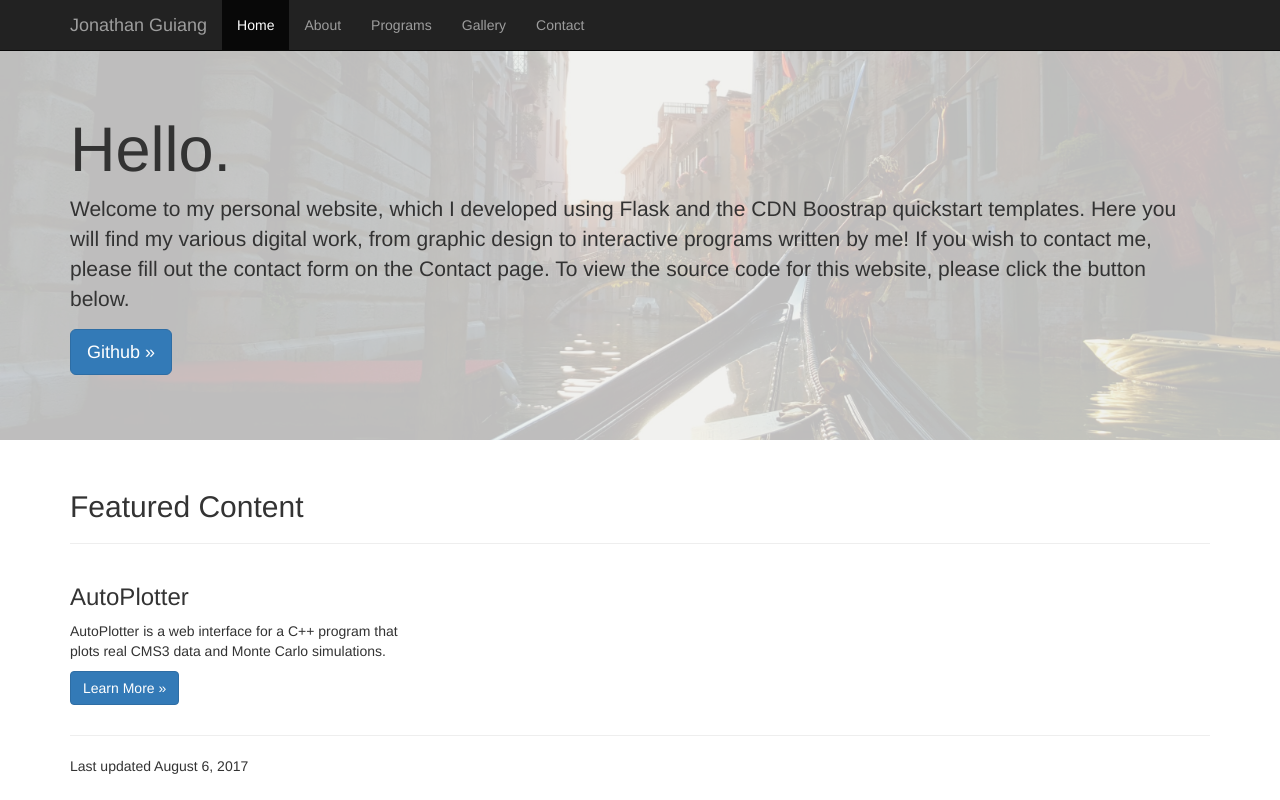
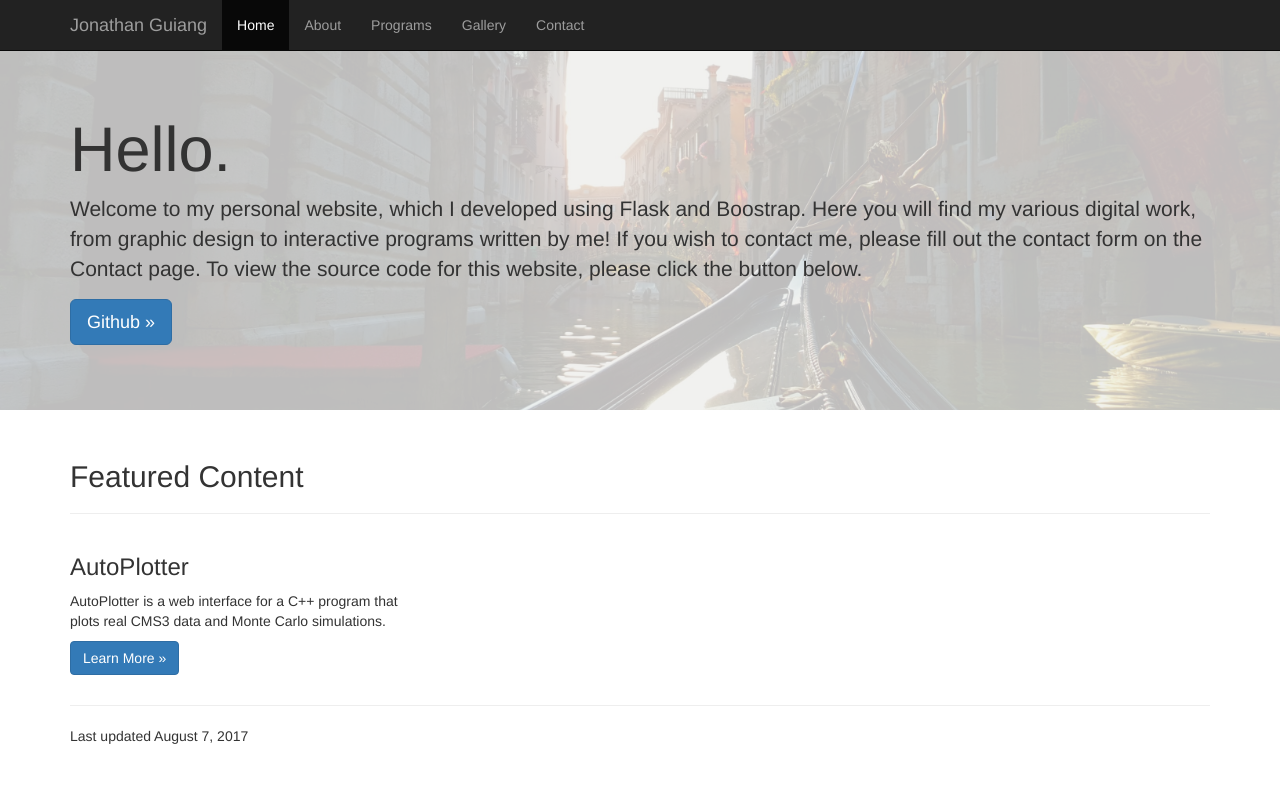
Before and after one commit to jkguiang/my_website, a Flask app: page / in a window 1280 px wide. Run offline with Flask 2, Linux system fonts and the light colour scheme; some libraries are stand-ins or nearby versions.

Commit message:
animations not made, contact info needs to be routed somewhere, everything else done for v1 release

```diff
--- a/templates/about.html
+++ b/templates/about.html
@@ -49,7 +49,7 @@
         Outside of my scientific interests, I am an amateur graphic artist and play the piano and guitar (poorly). While working for the Campagnari
         High Energy Physics group at UCSB, I have gained a greater interest in and appreciation for coding. I am most comfortable in Python, but
         I have a working knowledge of C++ and am familiar with several other coding languages including JavaScript, html, and bash. My work for
-        the Campagnari group is mainly computational. We use ROOT, a C++ framework designed by and for CERN physicists, to interpret data gathered
+        the Campagnari group is mainly computational. We use ROOT, a C++ framework designed by and for physicists, to parse and interpret data gathered
         by the CMS detector at the LHC. As far as my other persuits, I have done some more serious graphic design for some small companies and
         startups. Examples of all of my work can be found on this website.
     </p>
--- a/templates/home.html
+++ b/templates/home.html
@@ -35,7 +35,8 @@
     <p><br /></p>
     <div class="container">
         <h1>Hello.</h1>
-        <p>Welcome to my personal website, which I developed using Flask and the CDN Boostrap quickstart templates.
+        <p>
+            Welcome to my personal website, which I developed using Flask and Boostrap.
             Here you will find my various digital work, from graphic design to interactive programs written by me!
             If you wish to contact me, please fill out the contact form on the Contact page. To view the source code
             for this website, please click the button below.</p>
--- a/templates/layout.html
+++ b/templates/layout.html
@@ -18,7 +18,7 @@
         <div class="container">
             <hr>
             <footer>
-                <p>Last updated August 6, 2017</p>
+                <p>Last updated August 7, 2017</p>
             </footer>
         </div>
         <script src="https://maxcdn.bootstrapcdn.com/bootstrap/3.3.7/js/bootstrap.min.js"></script>
```
